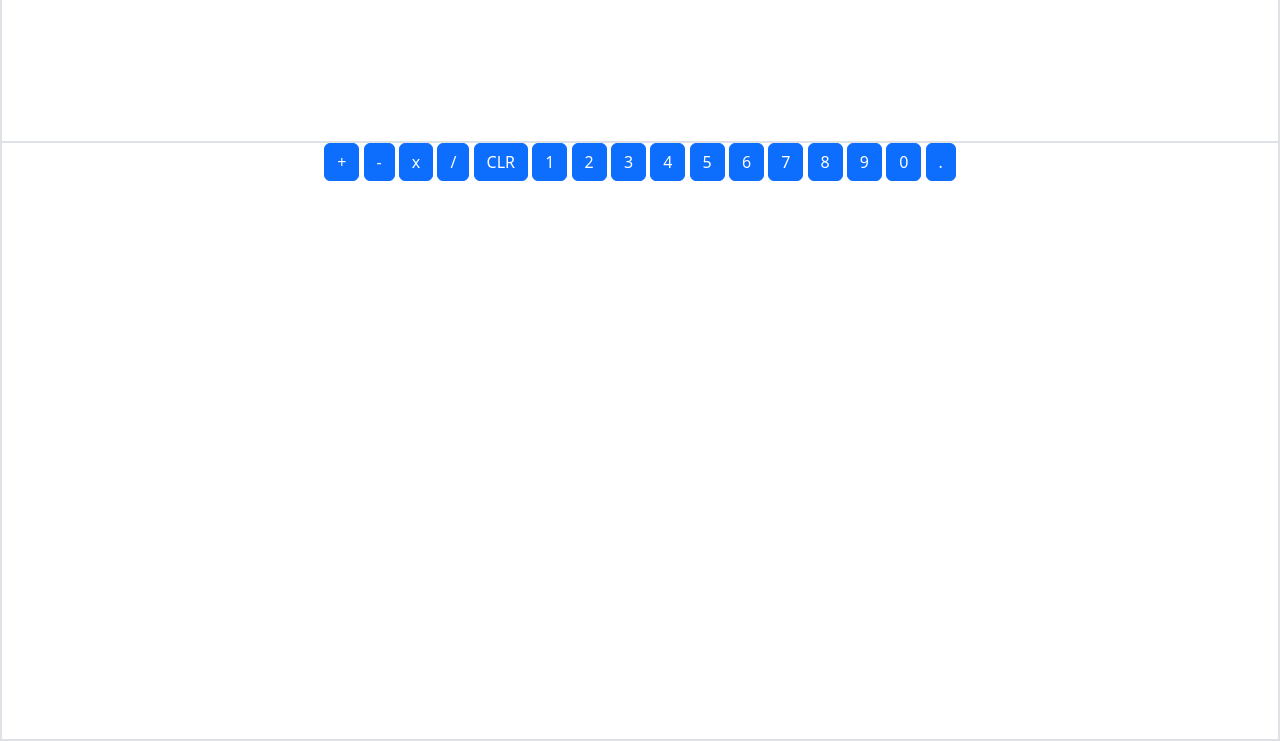
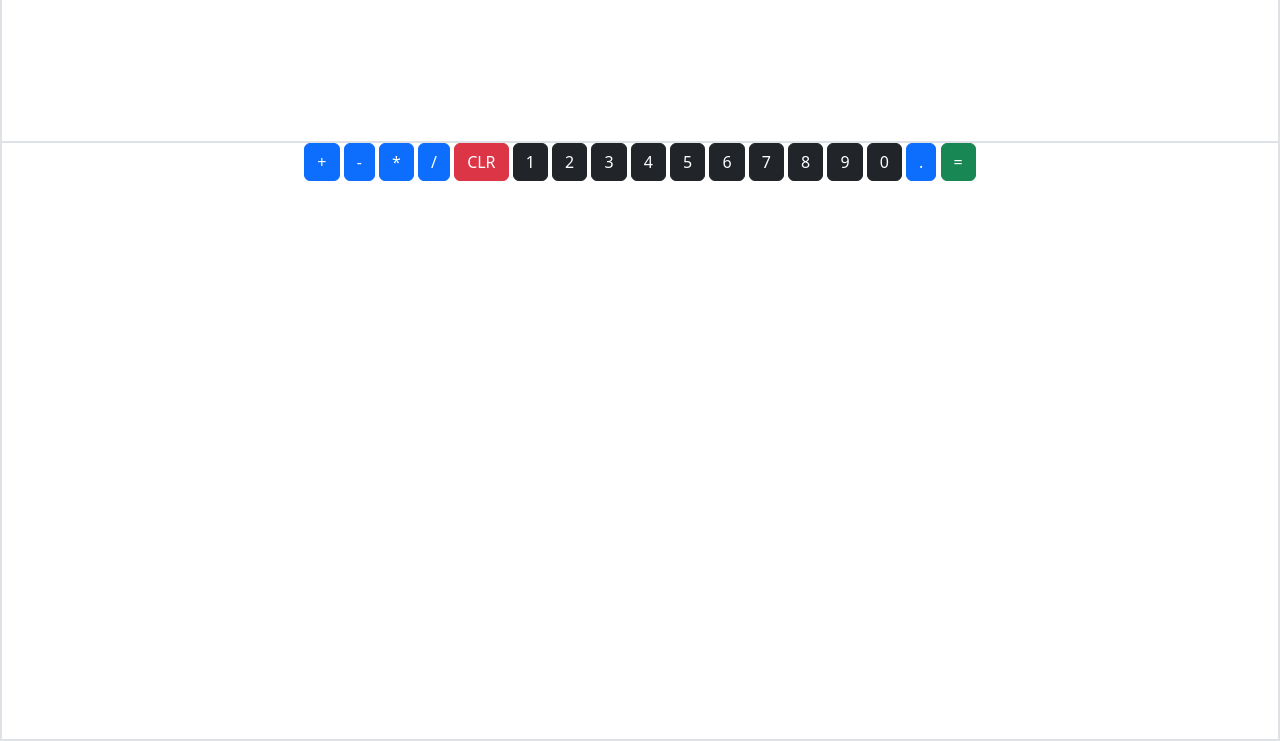
Before and after one commit to amonish1712/project, a plain HTML site: page index.html in a window 1280 px wide. Shown: the part 59-800 px from the top of the page. Drawn offline with nearby package versions, Linux system fonts and the light colour scheme.

Commit message:
Adding the value of the buttons. Also added different colors to the BUTTONS.

```diff
--- a/index.html
+++ b/index.html
@@ -19,25 +19,27 @@
         <div class="row h-75 border" id="calculator">
             <div class="text-center">
 
-                <button type="button" class="btn btn-primary">+</button>
-                <button type="button" class="btn btn-primary">-</button>
-                <button type="button" class="btn btn-primary">x</button>
-                <button type="button" class="btn btn-primary">/</button>
+                <button type="button" class="btn btn-primary" value="+">+</button>
+                <button type="button" class="btn btn-primary" value="-">-</button>
+                <button type="button" class="btn btn-primary" value="*">*</button>
+                <button type="button" class="btn btn-primary" value="/">/</button>
 
-                <button type="button" class="btn btn-primary">CLR</button>
-                <button type="button" class="btn btn-primary">1</button>
-                <button type="button" class="btn btn-primary">2</button>
-                <button type="button" class="btn btn-primary">3</button>
+                <button type="button" class="btn btn-danger" value="CLR">CLR</button>
+                <button type="button" class="btn btn-dark" value="1">1</button>
+                <button type="button" class="btn btn-dark" value="2">2</button>
+                <button type="button" class="btn btn-dark" value="3">3</button>
 
-                <button type="button" class="btn btn-primary">4</button>
-                <button type="button" class="btn btn-primary">5</button>
-                <button type="button" class="btn btn-primary">6</button>
-                <button type="button" class="btn btn-primary">7</button>
+                <button type="button" class="btn btn-dark" value="4">4</button>
+                <button type="button" class="btn btn-dark" value="5">5</button>
+                <button type="button" class="btn btn-dark" value="6">6</button>
+                <button type="button" class="btn btn-dark" value="7">7</button>
 
-                <button type="button" class="btn btn-primary">8</button>
-                <button type="button" class="btn btn-primary">9</button>
-                <button type="button" class="btn btn-primary">0</button>
-                <button type="button" class="btn btn-primary">.</button>
+                <button type="button" class="btn btn-dark" value="8">8</button>
+                <button type="button" class="btn btn-dark" value="9">9</button>
+                <button type="button" class="btn btn-dark" value="0">0</button>
+                <button type="button" class="btn btn-primary" value=".">.</button>
+
+                <button type="button" class="btn btn-success" value="=">=</button>
             </div>
         </div>
     </div>
```
